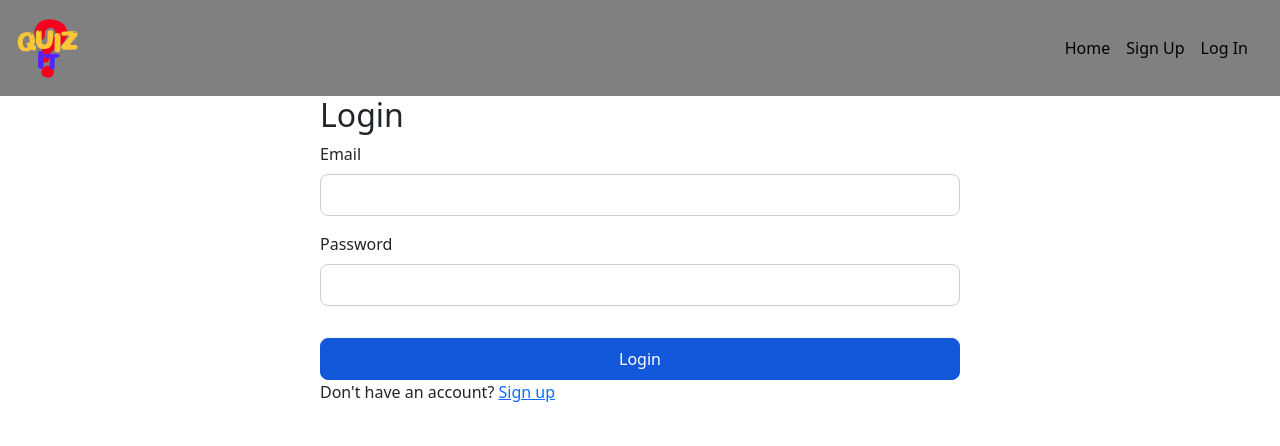
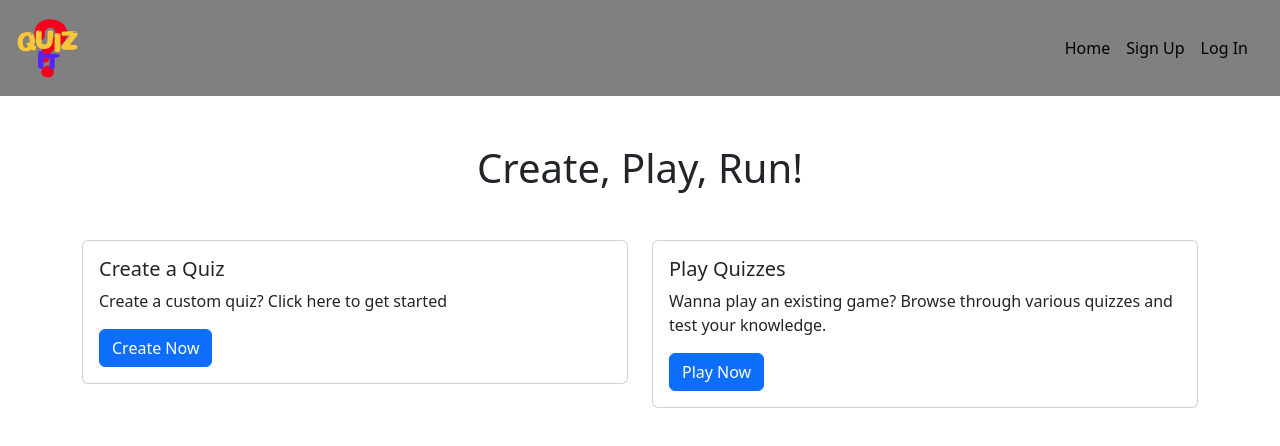
Before and after one commit to mashalnaeem/mashal-naeem-quizit, a React (Create React App) app: page / in a window 1280 px wide. Before the commit this address led to /login. Shown: the top 446 px of the page. Built offline with nearby package versions, Linux system fonts and the light colour scheme.

Commit message:
update the home page to add a modal to prompt user to the login page in order to access features like quiz play and quiz create

```diff
--- a/src/pages/HomePage/HomePage.js
+++ b/src/pages/HomePage/HomePage.js
@@ -1,23 +1,33 @@
-import React from 'react';
-import { Navigate, Link } from 'react-router-dom';
-import { Card, Button } from 'react-bootstrap';
+import React, { useState } from 'react';
+import { useNavigate } from 'react-router-dom';
+import { Card, Button, Modal } from 'react-bootstrap';
 
 function HomePage() {
-    // Check if the JWT token is present in session storage
     const isLoggedIn = sessionStorage.getItem('token') !== null;
+    const userId = sessionStorage.getItem('userId');
+    const [showModal, setShowModal] = useState(false);
+    const navigate = useNavigate();
 
-    const userId = sessionStorage.getItem('userId');
+    const handleCreateQuizClick = () => {
+        if (!isLoggedIn) {
+            setShowModal(true);
+        } else {
+            navigate(`/${userId}/create`);
+        }
+    };
 
-    // If user is not logged in, redirect to login page
-    if (!isLoggedIn) {
-        return <Navigate to="/login" />;
-    }
+    const handlePlayQuizzesClick = () => {
+        if (!isLoggedIn) {
+            setShowModal(true);
+        } else {
+            navigate(`/${userId}/quizzes`);
+        }
+    };
 
     return (
         <div className="container mt-5">
             <h1 className="text-center">Create, Play, Run!</h1>
             <div className="row mt-5">
-                {/* Card 1 */}
                 <div className="col-md-6">
                     <Card>
                         <Card.Body>
@@ -25,30 +35,40 @@ function HomePage() {
                             <Card.Text>
                                 Create a custom quiz? Click here to get started
                             </Card.Text>
-                            <Link to={`/${userId}/create`}>
-                                <Button variant="primary">Create Now</Button>
-                            </Link>
+                            <Button variant="primary" onClick={handleCreateQuizClick}>Create Now</Button>
                         </Card.Body>
                     </Card>
                 </div>
-
-                {/* Card 2 */}
                 <div className="col-md-6">
                     <Card>
                         <Card.Body>
                             <Card.Title>Play Quizzes</Card.Title>
                             <Card.Text>
-                            Wanna play an existing game? Browse through various quizzes and test your knowledge.
+                                Wanna play an existing game? Browse through various quizzes and test your knowledge.
                             </Card.Text>
-                            <Link to={`/${userId}/quizzes`}>
-                                <Button variant="primary">Play Now</Button>
-                            </Link>
+                            <Button variant="primary" onClick={handlePlayQuizzesClick}>Play Now</Button>
                         </Card.Body>
                     </Card>
                 </div>
             </div>
+            <Modal show={showModal} onHide={() => setShowModal(false)}>
+                <Modal.Header closeButton>
+                    <Modal.Title>Log In Required</Modal.Title>
+                </Modal.Header>
+                <Modal.Body>
+                    You need to log in to access this feature. Click below to proceed to the login page.
+                </Modal.Body>
+                <Modal.Footer>
+                    <Button variant="primary" onClick={() => setShowModal(false)}>
+                        Close
+                    </Button>
+                    <Button variant="primary" onClick={() => navigate('/login')}>
+                        Go to Login
+                    </Button>
+                </Modal.Footer>
+            </Modal>
         </div>
     );
-};
+}
 
 export default HomePage;
```
Also changed, not shown: src/components/Header/Header.js (+12 -4 lines).
